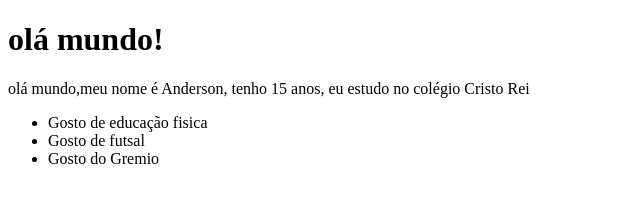
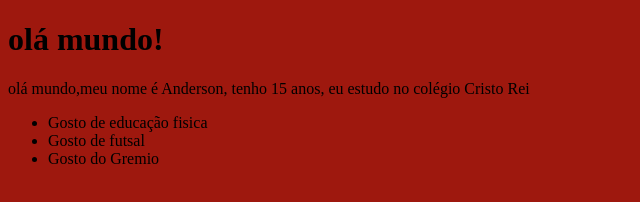
Before and after one commit to andersonmakohin/ola-mundo, a plain HTML site: page index.html in a window 1280 px wide. Shown: the whole page, without its empty margins (0-640 px from the left). Drawn offline with Linux system fonts and the light colour scheme.

Commit message:
Add files via upload

```diff
--- a/index.html
+++ b/index.html
@@ -4,6 +4,7 @@
     <meta charset="UTF-8">
     <meta name="viewport" content="width=device-width, initial-scale=1.0">
     <title>olá mundo</title>
+    <link rel="stylesheet" href="style.css">
 </head>
 <body>
    <h1>olá mundo!</h1>
--- /dev/null
+++ b/style.css
@@ -0,0 +1,4 @@
+body {
+  background-color:  #9e180e;
+  color: 0C0D0D;
+};
```
